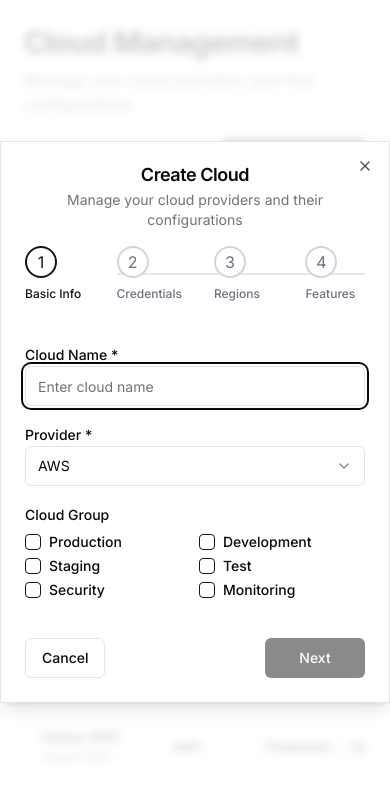
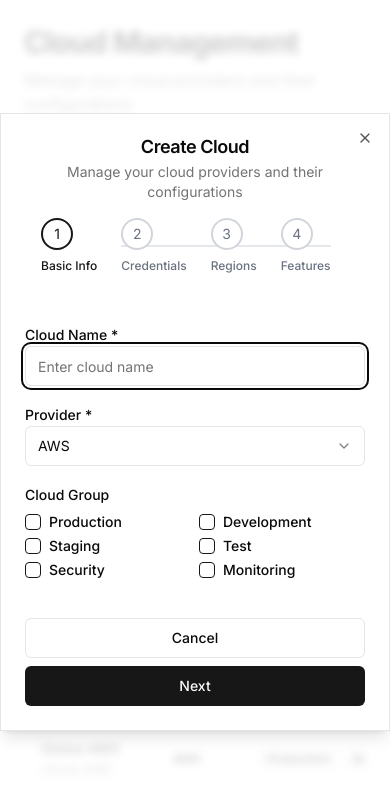
Before and after one commit to IMMINJU/fro, a Next.js app: page /en in a window 390 px wide. Both pictures are taken after a click on the button "Create Cloud". Shown: the top 802 px of the page. Built offline with nearby package versions, Linux system fonts and the light colour scheme.

Commit message:
feat: enhance form validation and unsaved changes warning in cloud form components

```diff
--- a/src/components/cloud-form/steps/basic-info-step.tsx
+++ b/src/components/cloud-form/steps/basic-info-step.tsx
@@ -22,7 +22,14 @@ export function BasicInfoStep() {
         <Label htmlFor="name">{tCloud('name')} *</Label>
         <Input
           id="name"
-          {...register('name', { onBlur: () => form.trigger('name') })}
+          {...register('name', {
+            onBlur: () => form.trigger('name'),
+            onChange: () => {
+              if (errors.name) {
+                form.trigger('name')
+              }
+            },
+          })}
           placeholder={`${t('enter')} ${tCloud('name').toLowerCase()}`}
           className={errors.name ? 'border-red-500' : ''}
         />
--- a/src/components/forms/generic-form-wizard.tsx
+++ b/src/components/forms/generic-form-wizard.tsx
@@ -106,7 +106,8 @@ export function GenericFormWizard<T extends z.ZodTypeAny>({
     defaultValues,
   })
 
-  const { handleSubmit, formState: { errors }, reset, watch } = form
+  const { handleSubmit, formState: { errors, isDirty }, reset, watch } = form
+  const [showUnsavedWarning, setShowUnsavedWarning] = useState(false)
 
   // Reset form when dialog opens/closes
   useEffect(() => {
@@ -114,6 +115,23 @@ export function GenericFormWizard<T extends z.ZodTypeAny>({
       reset(defaultValues)
     }
   }, [open, defaultValues, reset])
+
+  const handleDialogClose = (isOpen: boolean) => {
+    if (!isOpen && isDirty && !isSubmitting) {
+      setShowUnsavedWarning(true)
+      return
+    }
+    onOpenChange(isOpen)
+  }
+
+  const confirmClose = () => {
+    setShowUnsavedWarning(false)
+    onOpenChange(false)
+  }
+
+  const cancelClose = () => {
+    setShowUnsavedWarning(false)
+  }
 
   const handleFormSubmit = async (data: z.infer<T>) => {
     try {
@@ -126,7 +144,7 @@ export function GenericFormWizard<T extends z.ZodTypeAny>({
 
   if (isLoading && loadingContent) {
     return (
-      <Dialog open={open} onOpenChange={onOpenChange}>
+      <Dialog open={open} onOpenChange={handleDialogClose}>
         <DialogContent className="max-w-3xl max-h-[85vh] overflow-y-auto">
           <DialogHeader>
             <DialogTitle>Loading...</DialogTitle>
@@ -138,8 +156,9 @@ export function GenericFormWizard<T extends z.ZodTypeAny>({
   }
 
   return (
-    <Dialog open={open} onOpenChange={onOpenChange}>
-      <DialogContent className="max-w-3xl max-h-[85vh] overflow-y-auto">
+    <>
+      <Dialog open={open} onOpenChange={handleDialogClose}>
+        <DialogContent className="max-w-3xl max-h-[85vh] overflow-y-auto sm:max-w-4xl">
         <DialogHeader>
           <DialogTitle>{title}</DialogTitle>
           {description && <DialogDescription>{description}</DialogDescription>}
@@ -171,6 +190,35 @@ export function GenericFormWizard<T extends z.ZodTypeAny>({
         </form>
       </DialogContent>
     </Dialog>
+
+    {/* Unsaved Changes Warning */}
+    <Dialog open={showUnsavedWarning} onOpenChange={setShowUnsavedWarning}>
+      <DialogContent className="max-w-md">
+        <DialogHeader>
+          <DialogTitle>Unsaved Changes</DialogTitle>
+          <DialogDescription>
+            You have unsaved changes. Are you sure you want to close? All changes will be lost.
+          </DialogDescription>
+        </DialogHeader>
+        <DialogFooter className="gap-2 sm:gap-0">
+          <Button
+            type="button"
+            variant="outline"
+            onClick={cancelClose}
+          >
+            Continue Editing
+          </Button>
+          <Button
+            type="button"
+            variant="destructive"
+            onClick={confirmClose}
+          >
+            Discard Changes
+          </Button>
+        </DialogFooter>
+      </DialogContent>
+    </Dialog>
+  </>
   )
 }
 
@@ -254,11 +302,12 @@ function WizardFooter({
       )}
 
       <DialogFooter className="mt-6">
-        <div className="flex justify-between w-full">
+        <div className="flex flex-col sm:flex-row justify-between w-full gap-2 sm:gap-0">
           <Button
             type="button"
             variant="outline"
             onClick={isFirstStep ? onCancel : handlePrevious}
+            className="w-full sm:w-auto"
           >
             {isFirstStep ? 'Cancel' : 'Previous'}
           </Button>
@@ -268,7 +317,7 @@ function WizardFooter({
               type="submit"
               isLoading={isSubmitting}
               variant="default"
-              className="min-w-[100px]"
+              className="min-w-[100px] w-full sm:w-auto"
             >
               {mode === 'create' ? 'Create' : 'Save'}
             </ButtonLoading>
@@ -277,8 +326,7 @@ function WizardFooter({
               type="button"
               onClick={handleNext}
               variant="default"
-              className="min-w-[100px]"
-              disabled={!validationStatus.isValid}
+              className="min-w-[100px] w-full sm:w-auto"
             >
               Next
             </Button>
--- a/src/components/tables/generic-data-table.tsx
+++ b/src/components/tables/generic-data-table.tsx
@@ -14,7 +14,7 @@ import {
   getPaginationRowModel,
   OnChangeFn,
 } from '@tanstack/react-table'
-import { Plus } from 'lucide-react'
+import { Plus, FileX } from 'lucide-react'
 import { useTranslations } from 'next-intl'
 import { TableSkeleton } from '@/components/loading/table-skeleton'
 import { Button } from '@/components/ui/button'
@@ -183,10 +183,10 @@ export function GenericDataTable<TData>({
     <div className={className || 'w-full space-y-4'}>
       {/* Header with actions */}
       {(showCreate || headerActions) && (
-        <div className="flex items-center justify-between">
-          <div className="flex items-center gap-2">{headerActions}</div>
+        <div className="flex flex-col sm:flex-row items-start sm:items-center justify-between gap-3 sm:gap-0">
+          <div className="flex items-center gap-2 w-full sm:w-auto">{headerActions}</div>
           {showCreate && onCreateClick && (
-            <Button onClick={onCreateClick} className="bg-primary hover:bg-primary/90">
+            <Button onClick={onCreateClick} className="bg-primary hover:bg-primary/90 w-full sm:w-auto">
               <Plus className="mr-2 h-4 w-4" />
               {displayCreateText}
             </Button>
@@ -195,7 +195,7 @@ export function GenericDataTable<TData>({
       )}
 
       {/* Table */}
-      <div className="rounded-md border">
+      <div className="rounded-md border overflow-x-auto">
         <Table>
           <TableHeader>
             {table.getHeaderGroups().map((headerGroup) => (
@@ -223,8 +223,24 @@ export function GenericDataTable<TData>({
               ))
             ) : (
               <TableRow>
-                <TableCell colSpan={columns.length} className="h-24 text-center">
-                  {displayEmptyMessage}
+                <TableCell colSpan={columns.length} className="h-64">
+                  <div className="flex flex-col items-center justify-center text-center py-8">
+                    <FileX className="h-12 w-12 text-muted-foreground/50 mb-4" />
+                    <h3 className="text-lg font-semibold text-muted-foreground mb-2">
+                      {displayEmptyMessage}
+                    </h3>
+                    {showCreate && onCreateClick && (
+                      <>
+                        <p className="text-sm text-muted-foreground mb-4">
+                          Get started by creating your first {translationKey}
+                        </p>
+                        <Button onClick={onCreateClick} size="sm">
+                          <Plus className="mr-2 h-4 w-4" />
+                          {displayCreateText}
+                        </Button>
+                      </>
+                    )}
+                  </div>
                 </TableCell>
               </TableRow>
             )}
--- a/src/components/ui/step-wizard.tsx
+++ b/src/components/ui/step-wizard.tsx
@@ -82,15 +82,15 @@ export function StepIndicator({ steps }: StepIndicatorProps) {
   const { currentStep } = useStepWizard()
 
   return (
-    <nav aria-label="Progress">
-      <ol role="list" className="flex items-center">
+    <nav aria-label="Progress" className="px-4 sm:px-0">
+      <ol role="list" className="flex items-center overflow-x-auto pb-2">
         {steps.map((step, index) => (
           <li
             key={step.title}
             className={cn(
               'relative',
-              index !== steps.length - 1 ? 'pr-8 sm:pr-20' : '',
-              'flex-1',
+              index !== steps.length - 1 ? 'pr-6 sm:pr-12 lg:pr-20' : '',
+              'flex-shrink-0',
             )}
           >
             {index < currentStep ? (
@@ -102,9 +102,9 @@ export function StepIndicator({ steps }: StepIndicatorProps) {
                   <div className="h-0.5 w-full bg-primary" />
                 </div>
                 <div className="relative flex h-8 w-8 items-center justify-center rounded-full bg-primary">
-                  <Check className="h-5 w-5 text-white" aria-hidden="true" />
+                  <Check className="h-4 w-4 sm:h-5 sm:w-5 text-white" aria-hidden="true" />
                 </div>
-                <span className="mt-2 block text-xs font-medium text-primary">
+                <span className="mt-2 block text-xs sm:text-sm font-medium text-primary whitespace-nowrap">
                   {step.title}
                 </span>
               </>
@@ -119,9 +119,9 @@ export function StepIndicator({ steps }: StepIndicatorProps) {
                   </div>
                 )}
                 <div className="relative flex h-8 w-8 items-center justify-center rounded-full border-2 border-primary bg-white">
-                  <span className="text-primary">{index + 1}</span>
+                  <span className="text-sm sm:text-base text-primary">{index + 1}</span>
                 </div>
-                <span className="mt-2 block text-xs font-medium text-primary">
+                <span className="mt-2 block text-xs sm:text-sm font-medium text-primary whitespace-nowrap">
                   {step.title}
                 </span>
               </>
@@ -136,9 +136,9 @@ export function StepIndicator({ steps }: StepIndicatorProps) {
                   </div>
                 )}
                 <div className="group relative flex h-8 w-8 items-center justify-center rounded-full border-2 border-gray-300 bg-white">
-                  <span className="text-gray-500">{index + 1}</span>
+                  <span className="text-sm sm:text-base text-gray-500">{index + 1}</span>
                 </div>
-                <span className="mt-2 block text-xs font-medium text-gray-500">
+                <span className="mt-2 block text-xs sm:text-sm font-medium text-gray-500 whitespace-nowrap">
                   {step.title}
                 </span>
               </>
--- a/src/lib/api/utils.ts
+++ b/src/lib/api/utils.ts
@@ -3,9 +3,10 @@ import { ApiClientError, NetworkError } from './types'
 /**
  * Simulates network delay for mock APIs
  * Can be removed when using real API endpoints
+ * Ensures minimum 200ms delay to prevent skeleton flashing
  */
 export async function delay(ms?: number): Promise<void> {
-  const delayTime = ms ?? Math.random() * 500
+  const delayTime = ms ?? (200 + Math.random() * 300) // 200-500ms
   return new Promise(resolve => setTimeout(resolve, delayTime))
 }
 
```
